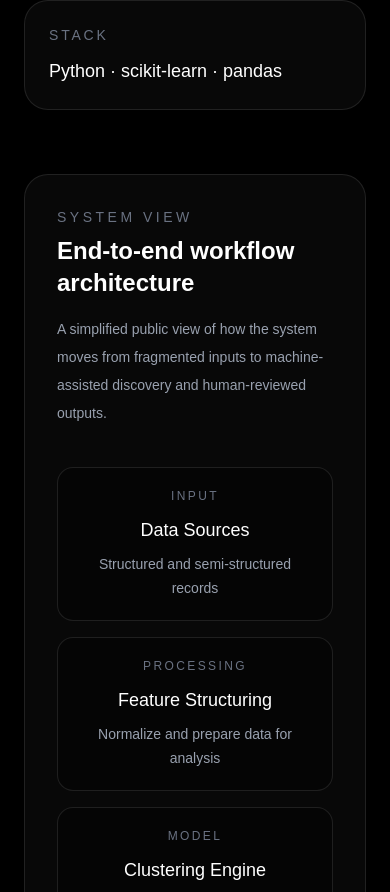
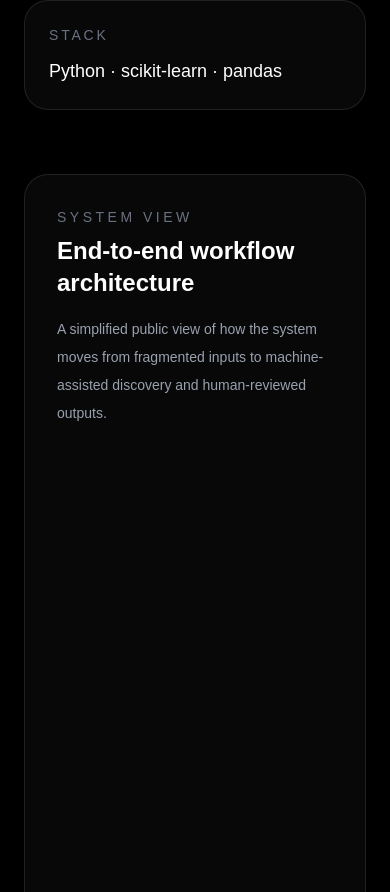
Before and after one commit to nickclayton-ai/portfolio-site, a Next.js app: page /entity-discovery-engine in a window 390 px wide. Shown: the part 752-1644 px from the top of the page. Built offline with nearby package versions, Linux system fonts and the light colour scheme.

Commit message:
Add pinned scroll animation to system view section

```diff
--- a/app/entity-discovery-engine/page.tsx
+++ b/app/entity-discovery-engine/page.tsx
@@ -9,28 +9,43 @@ gsap.registerPlugin(ScrollTrigger);
 export default function EntityDiscoveryEnginePage() {
   const pageRef = useRef<HTMLDivElement>(null);
   const systemViewRef = useRef<HTMLElement>(null);
-    useEffect(() => {
+  useEffect(() => {
     const ctx = gsap.context(() => {
       if (!systemViewRef.current) return;
 
-      const cards = systemViewRef.current.querySelectorAll(".system-card");
+      const cards = gsap.utils.toArray<HTMLElement>(".system-card");
+      const arrows = gsap.utils.toArray<HTMLElement>(".system-arrow");
 
-      gsap.fromTo(
-        cards,
-        { opacity: 0, y: 30 },
-        {
+      gsap.set(cards, { opacity: 0, y: 40 });
+      gsap.set(arrows, { opacity: 0 });
+
+      const tl = gsap.timeline({
+        scrollTrigger: {
+          trigger: systemViewRef.current,
+          start: "top top",
+          end: "+=280%",
+          scrub: true,
+          pin: true,
+          anticipatePin: 1,
+        },
+      });
+
+      cards.forEach((card, index) => {
+        tl.to(card, {
           opacity: 1,
           y: 0,
-          duration: 0.8,
-          stagger: 0.12,
-          ease: "power3.out",
-          scrollTrigger: {
-            trigger: systemViewRef.current,
-            start: "top 75%",
-            once: true,
-          },
+          duration: 0.6,
+          ease: "power2.out",
+        });
+
+        if (arrows[index]) {
+          tl.to(arrows[index], {
+            opacity: 1,
+            duration: 0.3,
+            ease: "power1.out",
+          });
         }
-      );
+      });
     }, pageRef);
 
     return () => ctx.revert();
@@ -113,7 +128,7 @@ export default function EntityDiscoveryEnginePage() {
         </p>
       </div>
 
-      <div className="hidden text-center text-2xl text-gray-600 md:block">→</div>
+      <div className="system-arrow hidden text-center text-2xl text-gray-600 md:block">→</div>
 
       <div className="system-card rounded-2xl border border-white/10 bg-black/30 p-5 text-center">
         <p className="text-xs uppercase tracking-[0.2em] text-gray-500">
@@ -127,7 +142,7 @@ export default function EntityDiscoveryEnginePage() {
         </p>
       </div>
 
-      <div className="hidden text-center text-2xl text-gray-600 md:block">→</div>
+      <div className="system-arrow hidden text-center text-2xl text-gray-600 md:block">→</div>
 
       <div className="system-card rounded-2xl border border-white/10 bg-black/30 p-5 text-center">
         <p className="text-xs uppercase tracking-[0.2em] text-gray-500">
@@ -153,7 +168,7 @@ export default function EntityDiscoveryEnginePage() {
         </p>
       </div>
 
-      <div className="hidden text-center text-2xl text-gray-600 md:block">→</div>
+      <div className="system-arrow hidden text-center text-2xl text-gray-600 md:block">→</div>
 
       <div className="system-card rounded-2xl border border-white/10 bg-black/30 p-5 text-center md:col-span-2">
         <p className="text-xs uppercase tracking-[0.2em] text-gray-500">
```
